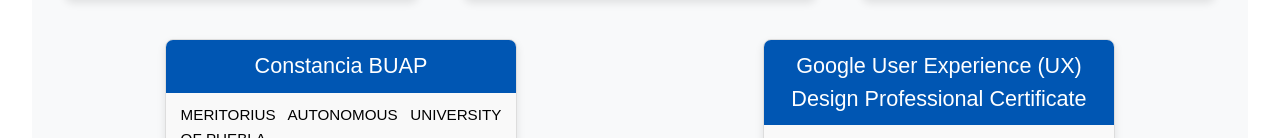
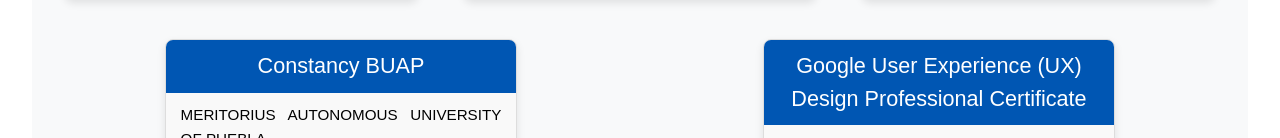
Before and after one commit to Andrik0711/portafolio, a Vue app: page /school in a window 1280 px wide. Shown: the part 814-952 px from the top of the page. Built offline with nearby package versions, Linux system fonts and the light colour scheme; what @midudev/tailwind-animations would draw is missing.

Commit message:
PHP Icon, correcciones de traduccion

```diff
--- a/src/components/TheSchool.vue
+++ b/src/components/TheSchool.vue
@@ -66,7 +66,7 @@
                 },
                 {
                     id: 7,
-                    title: 'Constancia BUAP',
+                    title: 'Constancy BUAP',
                     description: 'MERITORIUS AUTONOMOUS UNIVERSITY OF PUEBLA.',
                     date: 'November 20, 2023.',
                     img: 'certificates/CONACIC2023_ID_23.webp'
--- a/src/components/TheTechnologies.vue
+++ b/src/components/TheTechnologies.vue
@@ -82,6 +82,11 @@
                     id: 13,
                     title: 'GitHub',
                     img: '/github-svgrepo-com.svg'
+                },
+                {
+                    id: 14,
+                    title: 'PHP',
+                    img: '/php2-svgrepo-com.svg'
                 }
             ]
         }
```
Also changed, not shown: public/php2-svgrepo-com.svg (added).
